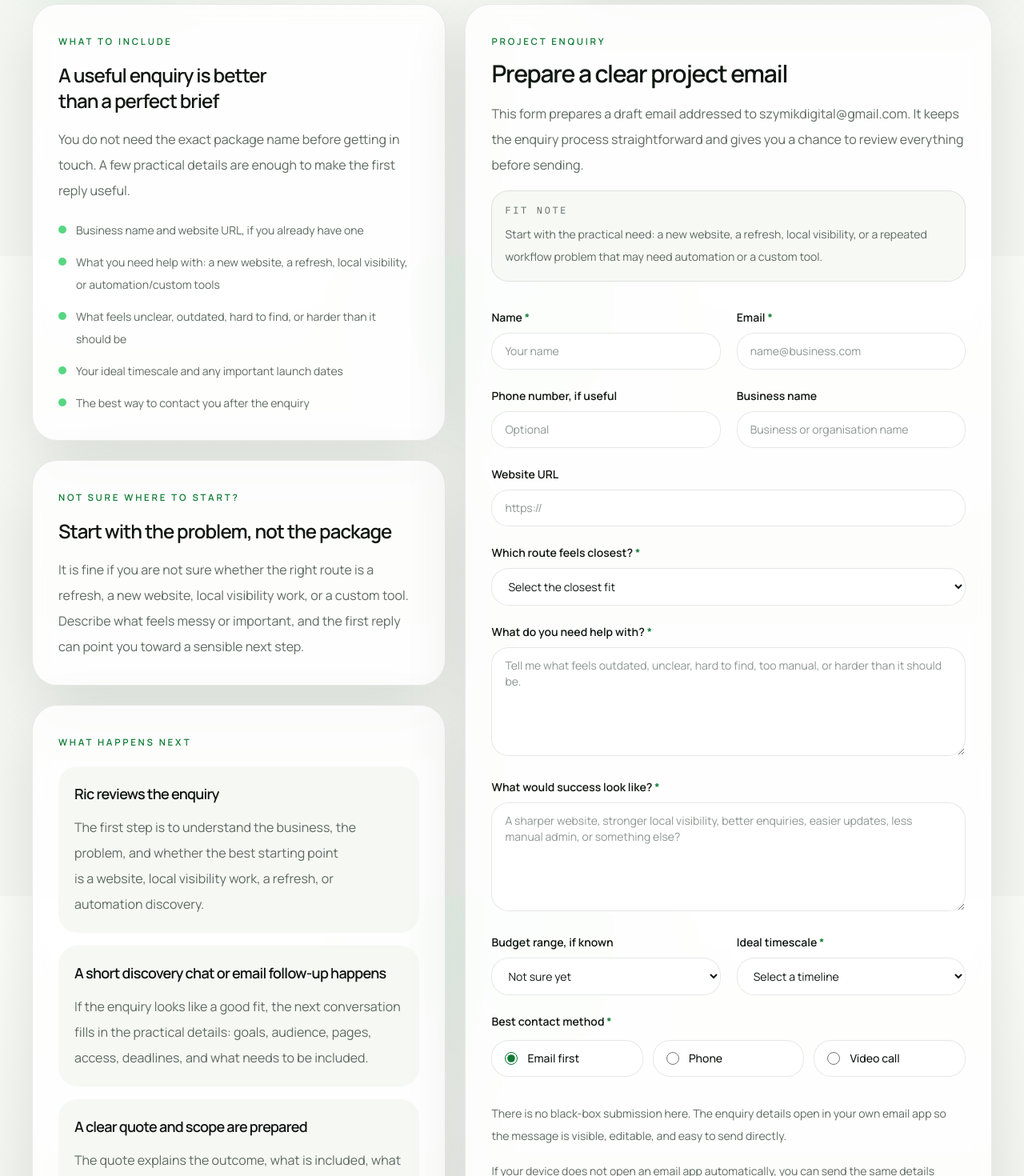
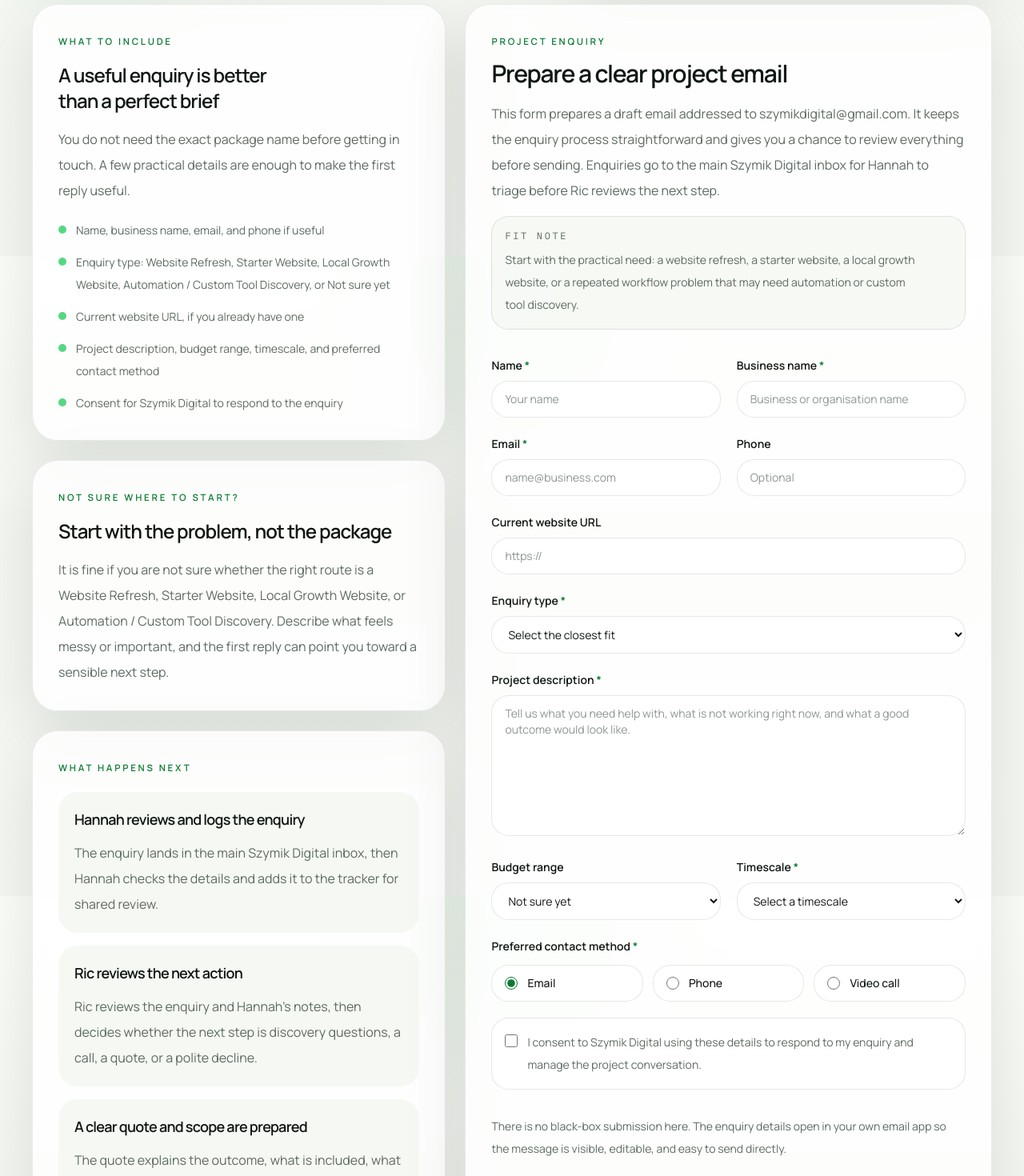
Before and after one commit to Ric0cheTed/Szymik-Digital-Website, a Next.js app: page /contact in a window 1280 px wide. Shown: the part 480-1950 px from the top of the page at 80% size. Built offline with nearby package versions, Linux system fonts and the light colour scheme.

Commit message:
Align enquiry form with client delivery operations

```diff
--- a/src/app/contact/page.tsx
+++ b/src/app/contact/page.tsx
@@ -12,23 +12,23 @@ import {
 } from "@/lib/site";
 
 const enquiryGuidance = [
-  "Business name and website URL, if you already have one",
-  "What you need help with: a new website, a refresh, local visibility, or automation/custom tools",
-  "What feels unclear, outdated, hard to find, or harder than it should be",
-  "Your ideal timescale and any important launch dates",
-  "The best way to contact you after the enquiry",
+  "Name, business name, email, and phone if useful",
+  "Enquiry type: Website Refresh, Starter Website, Local Growth Website, Automation / Custom Tool Discovery, or Not sure yet",
+  "Current website URL, if you already have one",
+  "Project description, budget range, timescale, and preferred contact method",
+  "Consent for Szymik Digital to respond to the enquiry",
 ];
 
 const nextSteps = [
   {
-    title: `${siteSettings.founderShortName} reviews the enquiry`,
+    title: "Hannah reviews and logs the enquiry",
     description:
-      "The first step is to understand the business, the problem, and whether the best starting point is a website, local visibility work, a refresh, or automation discovery.",
+      "The enquiry lands in the main Szymik Digital inbox, then Hannah checks the details and adds it to the tracker for shared review.",
   },
   {
-    title: "A short discovery chat or email follow-up happens",
+    title: `${siteSettings.founderShortName} reviews the next action`,
     description:
-      "If the enquiry looks like a good fit, the next conversation fills in the practical details: goals, audience, pages, access, deadlines, and what needs to be included.",
+      "Ric reviews the enquiry and Hannah's notes, then decides whether the next step is discovery questions, a call, a quote, or a polite decline.",
   },
   {
     title: "A clear quote and scope are prepared",
@@ -43,19 +43,23 @@ const nextSteps = [
 ];
 
 const enquiryTemplate = [
+  "Name:",
   "Business name:",
-  "Website URL, if you have one:",
-  "What I need help with: New website / Website refresh / Local visibility / Automation or custom tool / Not sure yet",
-  "What is not working right now:",
-  "What I want this project to improve:",
-  "Ideal timescale:",
-  "Best contact method:",
+  "Email:",
+  "Phone:",
+  "Enquiry type: Website Refresh / Starter Website / Local Growth Website / Automation / Custom Tool Discovery / Not sure yet",
+  "Current website URL, if you have one:",
+  "Project description:",
+  "Budget range:",
+  "Timescale:",
+  "Preferred contact method:",
+  "Consent: I consent to Szymik Digital using these details to respond to my enquiry.",
 ].join("\n");
 
 export const metadata: Metadata = createPageMetadata({
   title: "Contact",
   description:
-    "Start a project with Szymik Digital for a small business website, website refresh, local visibility foundation, or practical automation and custom tool enquiry.",
+    "Start a project with Szymik Digital for a Website Refresh, Starter Website, Local Growth Website, or Automation / Custom Tool Discovery enquiry.",
   path: "/contact",
 });
 
@@ -65,7 +69,7 @@ export default function ContactPage() {
       <PageHero
         eyebrow="Contact"
         title="Start a project"
-        intro="Tell Szymik Digital what you need help with: a new website, a website refresh, stronger local visibility, or a practical automation/custom tool when the business needs more than a brochure site."
+        intro="Tell Szymik Digital what you need help with: a Website Refresh, Starter Website, Local Growth Website, or Automation / Custom Tool Discovery when the business needs more than a brochure site."
         actions={
           <>
             <CtaLink href="#enquiry">{siteSettings.ctaLabels.enquiry}</CtaLink>
@@ -125,9 +129,10 @@ export default function ContactPage() {
                 </h2>
                 <p className="mt-4 text-base leading-8 text-muted">
                   It is fine if you are not sure whether the right route is a
-                  refresh, a new website, local visibility work, or a custom
-                  tool. Describe what feels messy or important, and the first
-                  reply can point you toward a sensible next step.
+                  Website Refresh, Starter Website, Local Growth Website, or
+                  Automation / Custom Tool Discovery. Describe what feels messy
+                  or important, and the first reply can point you toward a
+                  sensible next step.
                 </p>
               </article>
 
--- a/src/components/enquiry-form.tsx
+++ b/src/components/enquiry-form.tsx
@@ -4,10 +4,10 @@ import { type FormEvent, useState } from "react";
 import { enquiryEmail, siteSettings } from "@/lib/site";
 
 const helpOptions = [
-  "New website",
-  "Website refresh",
-  "Local visibility / SEO",
-  "Automation or custom tool",
+  "Website Refresh",
+  "Starter Website",
+  "Local Growth Website",
+  "Automation / Custom Tool Discovery",
   "Not sure yet",
 ];
 
@@ -18,14 +18,14 @@ const budgetOptions = [
   "GBP 10,000+",
 ];
 
-const timelineOptions = [
+const timescaleOptions = [
   "As soon as possible",
   "Within the next month",
   "Within 1 to 3 months",
   "Flexible",
 ];
 
-const contactMethods = ["Email first", "Phone", "Video call"];
+const contactMethods = ["Email", "Phone", "Video call"];
 
 const inputClassName =
   "mt-2 w-full rounded-[1.35rem] border border-border bg-white px-4 py-3 text-sm text-foreground outline-none transition duration-200 placeholder:text-muted/70 focus:border-accent/40 focus:ring-4 focus:ring-accent-soft";
@@ -71,29 +71,29 @@ export function EnquiryForm() {
     const email = getValue(formData, "email");
     const phone = getValue(formData, "phone");
     const businessName = getValue(formData, "businessName");
-    const websiteUrl = getValue(formData, "websiteUrl");
-    const helpWith = getValue(formData, "helpWith");
-    const notWorking = getValue(formData, "notWorking");
-    const success = getValue(formData, "success");
-    const budget = getValue(formData, "budget");
-    const timeline = getValue(formData, "timeline");
-    const contactMethod = getValue(formData, "contactMethod");
+    const currentWebsiteUrl = getValue(formData, "currentWebsiteUrl");
+    const enquiryType = getValue(formData, "enquiryType");
+    const projectDescription = getValue(formData, "projectDescription");
+    const budgetRange = getValue(formData, "budgetRange");
+    const timescale = getValue(formData, "timescale");
+    const preferredContactMethod = getValue(formData, "preferredContactMethod");
+    const consent = formData.get("consent") === "yes" ? "Yes" : "No";
 
     const subject = `Project enquiry from ${businessName || name || "Szymik Digital website"}`;
     const body = [
       "Project enquiry",
       "",
       `Name: ${name}`,
+      `Business name: ${businessName}`,
       `Email: ${email}`,
       `Phone: ${phone || "Not provided"}`,
-      `Business name: ${businessName || "Not provided"}`,
-      `Website URL: ${websiteUrl || "Not provided"}`,
-      `Help needed: ${helpWith}`,
-      `What is not working: ${notWorking}`,
-      `Success looks like: ${success}`,
-      `Budget range: ${budget || "Not provided"}`,
-      `Timeline: ${timeline}`,
-      `Best contact method: ${contactMethod}`,
+      `Enquiry type: ${enquiryType}`,
+      `Current website URL: ${currentWebsiteUrl || "Not provided"}`,
+      `Project description: ${projectDescription}`,
+      `Budget range: ${budgetRange || "Not provided"}`,
+      `Timescale: ${timescale}`,
+      `Preferred contact method: ${preferredContactMethod}`,
+      `Consent confirmed: ${consent}`,
     ].join("\n");
 
     window.location.href = `mailto:${enquiryEmail}?subject=${encodeURIComponent(subject)}&body=${encodeURIComponent(body)}`;
@@ -115,16 +115,17 @@ export function EnquiryForm() {
         <p className="text-base leading-8 text-muted">
           This form prepares a draft email addressed to {enquiryEmail}. It keeps
           the enquiry process straightforward and gives you a chance to review
-          everything before sending.
+          everything before sending. Enquiries go to the main Szymik Digital
+          inbox for Hannah to triage before Ric reviews the next step.
         </p>
         <div className="rounded-[1.35rem] border border-border bg-background/75 p-4">
           <p className="font-mono text-xs uppercase tracking-[0.22em] text-muted">
             Fit note
           </p>
           <p className="mt-2 text-sm leading-7 text-muted">
-            Start with the practical need: a new website, a refresh, local
-            visibility, or a repeated workflow problem that may need automation
-            or a custom tool.
+            Start with the practical need: a website refresh, a starter
+            website, a local growth website, or a repeated workflow problem
+            that may need automation or custom tool discovery.
           </p>
         </div>
       </div>
@@ -142,6 +143,18 @@ export function EnquiryForm() {
           />
         </Field>
 
+        <Field htmlFor="businessName" label="Business name" required>
+          <input
+            id="businessName"
+            name="businessName"
+            type="text"
+            required
+            className={inputClassName}
+            autoComplete="organization"
+            placeholder="Business or organisation name"
+          />
+        </Field>
+
         <Field htmlFor="email" label="Email" required>
           <input
             id="email"
@@ -154,7 +167,7 @@ export function EnquiryForm() {
           />
         </Field>
 
-        <Field htmlFor="phone" label="Phone number, if useful">
+        <Field htmlFor="phone" label="Phone">
           <input
             id="phone"
             name="phone"
@@ -165,25 +178,14 @@ export function EnquiryForm() {
           />
         </Field>
 
-        <Field htmlFor="businessName" label="Business name">
-          <input
-            id="businessName"
-            name="businessName"
-            type="text"
-            className={inputClassName}
-            autoComplete="organization"
-            placeholder="Business or organisation name"
-          />
-        </Field>
-
         <Field
-          htmlFor="websiteUrl"
-          label="Website URL"
+          htmlFor="currentWebsiteUrl"
+          label="Current website URL"
           className="sm:col-span-2"
         >
           <input
-            id="websiteUrl"
-            name="websiteUrl"
+            id="currentWebsiteUrl"
+            name="currentWebsiteUrl"
             type="url"
             className={inputClassName}
             placeholder="https://"
@@ -191,14 +193,14 @@ export function EnquiryForm() {
         </Field>
 
         <Field
-          htmlFor="helpWith"
-          label="Which route feels closest?"
+          htmlFor="enquiryType"
+          label="Enquiry type"
           required
           className="sm:col-span-2"
         >
           <select
-            id="helpWith"
-            name="helpWith"
+            id="enquiryType"
+            name="enquiryType"
             required
             defaultValue=""
             className={inputClassName}
@@ -215,41 +217,25 @@ export function EnquiryForm() {
         </Field>
 
         <Field
-          htmlFor="notWorking"
-          label="What do you need help with?"
+          htmlFor="projectDescription"
+          label="Project description"
           required
           className="sm:col-span-2"
         >
           <textarea
-            id="notWorking"
-            name="notWorking"
+            id="projectDescription"
+            name="projectDescription"
             required
-            rows={5}
-            className={`${inputClassName} min-h-[8.5rem] resize-y`}
-            placeholder="Tell me what feels outdated, unclear, hard to find, too manual, or harder than it should be."
+            rows={7}
+            className={`${inputClassName} min-h-[11rem] resize-y`}
+            placeholder="Tell us what you need help with, what is not working right now, and what a good outcome would look like."
           />
         </Field>
 
-        <Field
-          htmlFor="success"
-          label="What would success look like?"
-          required
-          className="sm:col-span-2"
-        >
-          <textarea
-            id="success"
-            name="success"
-            required
-            rows={5}
-            className={`${inputClassName} min-h-[8.5rem] resize-y`}
-            placeholder="A sharper website, stronger local visibility, better enquiries, easier updates, less manual admin, or something else?"
-          />
-        </Field>
-
-        <Field htmlFor="budget" label="Budget range, if known">
+        <Field htmlFor="budgetRange" label="Budget range">
           <select
-            id="budget"
-            name="budget"
+            id="budgetRange"
+            name="budgetRange"
             defaultValue=""
             className={inputClassName}
           >
@@ -264,18 +250,18 @@ export function EnquiryForm() {
           </select>
         </Field>
 
-        <Field htmlFor="timeline" label="Ideal timescale" required>
+        <Field htmlFor="timescale" label="Timescale" required>
           <select
-            id="timeline"
-            name="timeline"
+            id="timescale"
+            name="timescale"
             required
             defaultValue=""
             className={inputClassName}
           >
             <option value="" disabled>
-              Select a timeline
+              Select a timescale
             </option>
-            {timelineOptions.map((option) => (
+            {timescaleOptions.map((option) => (
               <option key={option} value={option}>
                 {option}
               </option>
@@ -284,8 +270,8 @@ export function EnquiryForm() {
         </Field>
 
         <Field
-          htmlFor="contactMethod"
-          label="Best contact method"
+          htmlFor="preferredContactMethod"
+          label="Preferred contact method"
           required
           className="sm:col-span-2"
         >
@@ -297,7 +283,7 @@ export function EnquiryForm() {
               >
                 <input
                   type="radio"
-                  name="contactMethod"
+                  name="preferredContactMethod"
                   value={method}
                   defaultChecked={index === 0}
                   className="h-4 w-4 accent-[#0d7a33]"
@@ -307,6 +293,22 @@ export function EnquiryForm() {
             ))}
           </div>
         </Field>
+
+        <div className="sm:col-span-2">
+          <label className="flex cursor-pointer items-start gap-3 rounded-[1.35rem] border border-border bg-white px-4 py-4 text-sm leading-7 text-muted transition hover:border-accent/40 hover:bg-accent-soft">
+            <input
+              type="checkbox"
+              name="consent"
+              value="yes"
+              required
+              className="mt-1 h-4 w-4 shrink-0 accent-[#0d7a33]"
+            />
+            <span>
+              I consent to Szymik Digital using these details to respond to my
+              enquiry and manage the project conversation.
+            </span>
+          </label>
+        </div>
       </div>
 
       <div className="mt-8 space-y-4">
```
Also changed, not shown: 6 other files (tests, documents, lock files or other folders).
